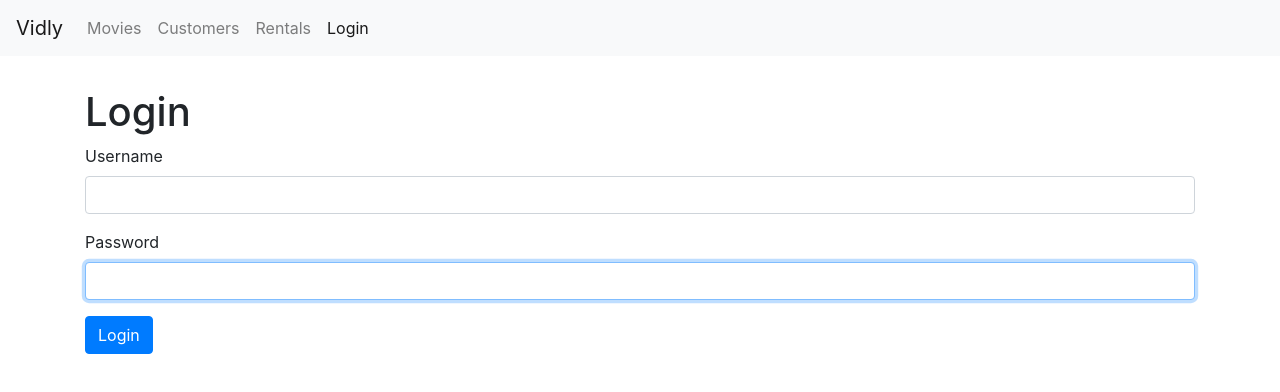
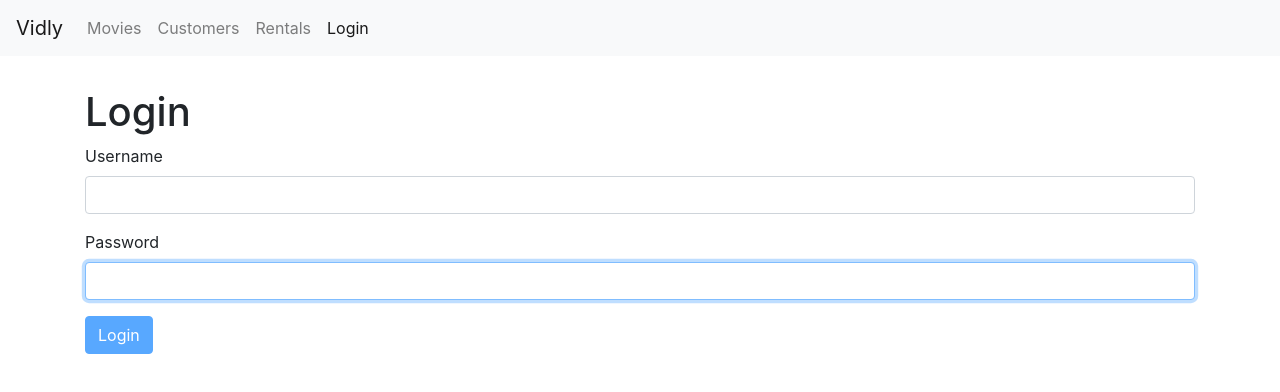
Before and after one commit to eecanada/vidly, a React (Create React App) app: page /login in a window 1280 px wide. Shown: the top 392 px of the page. Built offline with nearby package versions, Linux system fonts and the light colour scheme.

Commit message:
disable the submit button

```diff
--- a/src/components/loginForm.jsx
+++ b/src/components/loginForm.jsx
@@ -74,7 +74,7 @@
               error={errors.password}
             />
           </div>
-          <button className="btn btn-primary">Login</button>
+          <button disabled={this.validate()} className="btn btn-primary">Login</button>
         </form>
       </div>
     );
```
